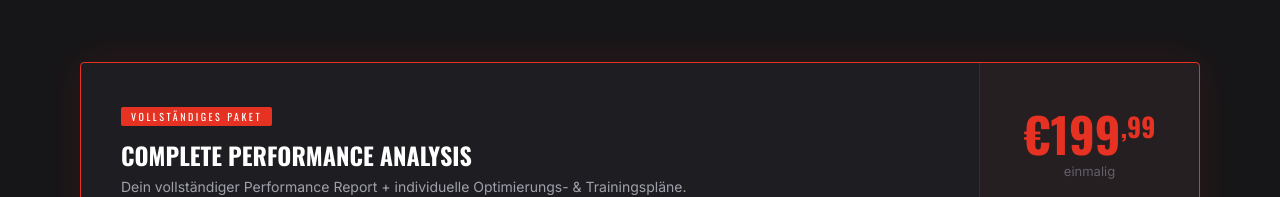
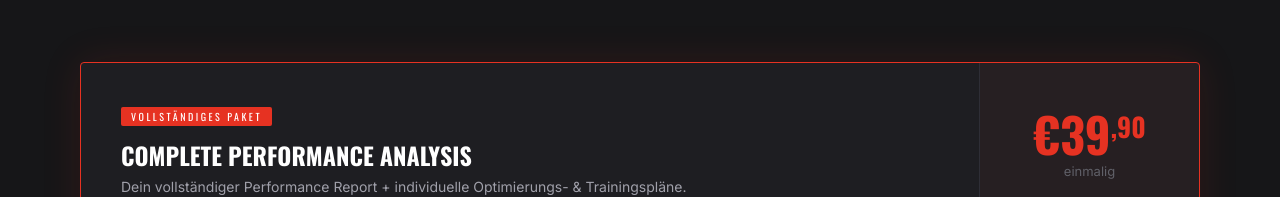
Before and after one commit to rdbelean/boost-the-beast-lab, a Next.js app: page / in a window 1280 px wide. Shown: the part 2280-2477 px from the top of the page. Built offline with nearby package versions, Linux system fonts and the light colour scheme.

Commit message:
chore: update landing page Products price to €39,90
Co-Authored-By: Claude Opus 4.6 (1M context) <noreply@anthropic.com>

```diff
--- a/components/landing/Products.tsx
+++ b/components/landing/Products.tsx
@@ -78,7 +78,7 @@ export default function Products() {
             {/* Right */}
             <div className={`${styles.cardRight} ${styles.cardRightHighlight}`}>
               <div className={`${styles.price} ${styles.priceAccent}`}>
-                €199<span style={{ fontSize: "0.55em", verticalAlign: "super" }}>,99</span>
+                €39<span style={{ fontSize: "0.55em", verticalAlign: "super" }}>,90</span>
               </div>
               <div className={styles.priceSub}>einmalig</div>
 
```
